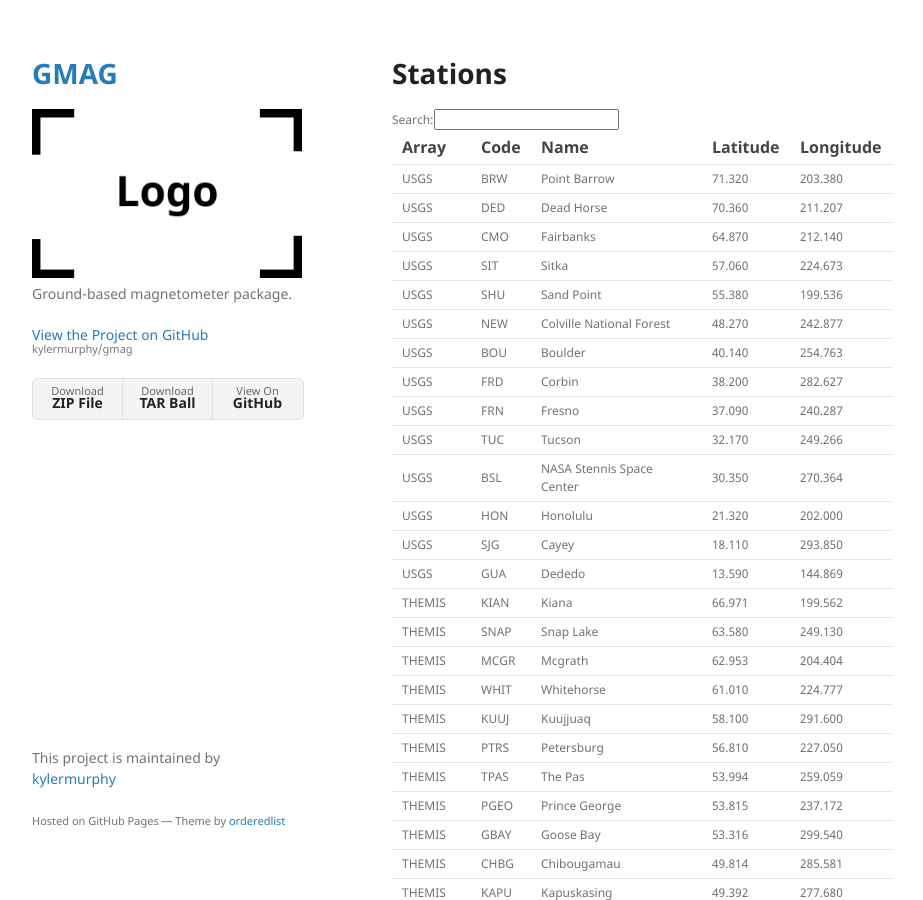
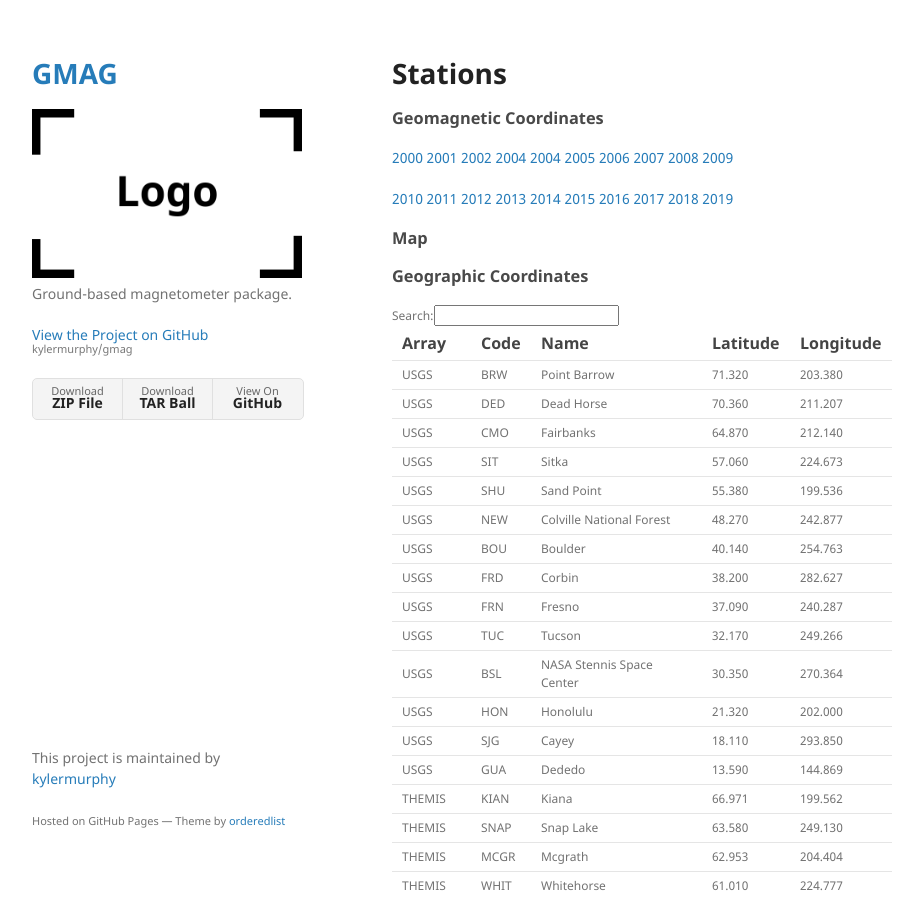
Before and after one commit to kylermurphy/gmag, a Jekyll site: the page built from docs/stations.md, in a window 1280 px wide and 900 px high. Shown: the whole window, without its empty margins (178-1101 px from the left). Built offline with Jekyll 4.4.1, drawn with Linux system fonts in a browser that asks for light colours; nearby versions of some CDN libraries; our own code applies the rules of GitHub Pages for plain Markdown files.

Commit message:
Update stations.md

```diff
--- a/docs/stations.md
+++ b/docs/stations.md
@@ -3,6 +3,17 @@ layout: default
 ---
 
 # Stations
+
+### Geomagnetic Coordinates
+
+[2000][1] [2001][2] [2002][3] [2004][4] [2004][5] [2005][6] [2006][7] [2007][8] [2008][9] [2009][10]
+
+[2010][11] [2011][12] [2012][13] [2013][14] [2014][15] [2015][16] [2016][17] [2017][18] [2018][19] [2019][20]
+
+### Map
+
+
+### Geographic Coordinates
 
 <div class="display compact" style="height:100%; width:100%; font-size:	12px; overflow:auto;">
 
@@ -53,3 +64,25 @@ $(document).ready(function() {
     });
 });
 </script>
+
+
+[1]: ./stations_2000.md
+[2]: ./stations_2001.md
+[3]: ./stations_2002.md
+[4]: ./stations_2003.md
+[5]: ./stations_2004.md
+[6]: ./stations_2005.md
+[7]: ./stations_2006.md
+[8]: ./stations_2007.md
+[9]: ./stations_2008.md
+[10]: ./stations_2009.md
+[11]: ./stations_2010.md
+[12]: ./stations_2011.md
+[13]: ./stations_2012.md
+[14]: ./stations_2013.md
+[15]: ./stations_2014.md
+[16]: ./stations_2015.md
+[17]: ./stations_2016.md
+[18]: ./stations_2017.md
+[19]: ./stations_2018.md
+[20]: ./stations_2019.md
```
